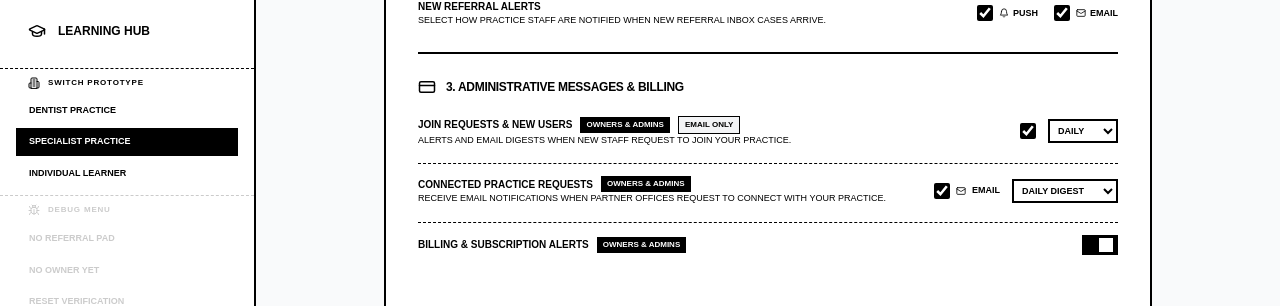
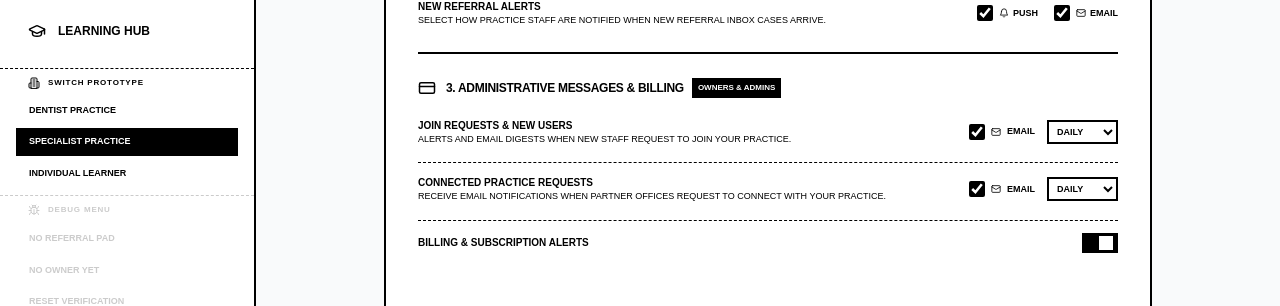
Before and after one commit to anton-g-kulikov/drtalk, a Next.js app: page /settings/notifications in a window 1280 px wide. Shown: the part 319-625 px from the top of the page. Built offline with nearby package versions, Linux system fonts and the light colour scheme; no server answers; the database is empty.

Commit message:
feat: update administrative notification UI with consistent toggle labels and expanded frequency options

```diff
--- a/src/app/settings/notifications/page.tsx
+++ b/src/app/settings/notifications/page.tsx
@@ -269,8 +269,9 @@ export default function NotificationsPage() {
           <div className="py-6 space-y-4">
             <div className="flex items-center gap-2.5">
               <CreditCard size={18} />
-              <h3 className="font-bold uppercase tracking-tight text-xs">
-                {isDentist ? '3. Administrative Messages' : '3. Administrative Messages & Billing'}
+              <h3 className="font-bold uppercase tracking-tight text-xs flex items-center gap-2">
+                <span>{isDentist ? '3. Administrative Messages' : '3. Administrative Messages & Billing'}</span>
+                <span className="text-[8px] font-black uppercase bg-black text-white px-1.5 py-0.5 tracking-normal">Owners & Admins</span>
               </h3>
             </div>
 
@@ -278,28 +279,28 @@ export default function NotificationsPage() {
               {/* Admin New User Requests & Join Requests */}
               <div className="flex items-center justify-between gap-4">
                 <div>
-                  <div className="flex items-center gap-2">
                   <p className="text-[10px] font-bold uppercase">Join Requests & New Users</p>
-                    <span className="text-[8px] font-black uppercase bg-black text-white px-1.5 py-0.5">Owners & Admins</span>
-                    <span className="text-[8px] font-bold uppercase bg-gray-100 text-black border border-black px-1.5 py-0.5">Email Only</span>
-                  </div>
                   <p className="text-[9px] text-muted-foreground uppercase">
                     Alerts and email digests when new staff request to join your practice.
                   </p>
                 </div>
                 <div className="flex items-center gap-3 shrink-0">
+                  <label className="flex items-center gap-1.5 cursor-pointer">
                     <input
                       type="checkbox"
                       checked={adminReportEnabled}
                       onChange={(e) => handleToggleAdminReport(e.target.checked)}
                       className="border-black rounded-none w-4 h-4 accent-black"
                     />
+                    <span className="text-[9px] font-bold uppercase"><Mail size={10} className="inline mr-1" /> Email</span>
+                  </label>
                   {adminReportEnabled && (
                     <select
                       value={adminReportFrequency}
                       onChange={(e) => handleSelectAdminFrequency(e.target.value)}
                       className="border-2 border-black p-1 text-[9px] font-bold uppercase bg-white outline-none cursor-pointer"
                     >
+                      <option value="instant">Instant</option>
                       <option value="daily">Daily</option>
                       <option value="weekly">Weekly</option>
                     </select>
@@ -310,10 +311,7 @@ export default function NotificationsPage() {
               {/* Connected Practice Requests */}
               <div className="flex items-center justify-between gap-4 border-t border-black border-dashed pt-3">
                 <div>
-                  <div className="flex items-center gap-2">
                   <p className="text-[10px] font-bold uppercase">Connected Practice Requests</p>
-                    <span className="text-[8px] font-black uppercase bg-black text-white px-1.5 py-0.5">Owners & Admins</span>
-                  </div>
                   <p className="text-[9px] text-muted-foreground uppercase">
                     Receive email notifications when partner offices request to connect with your practice.
                   </p>
@@ -335,8 +333,8 @@ export default function NotificationsPage() {
                       className="border-2 border-black p-1 text-[9px] font-bold uppercase bg-white outline-none cursor-pointer"
                     >
                       <option value="instant">Instant</option>
-                      <option value="daily">Daily Digest</option>
-                      <option value="weekly">Weekly Digest</option>
+                      <option value="daily">Daily</option>
+                      <option value="weekly">Weekly</option>
                     </select>
                   )}
                 </div>
@@ -346,10 +344,7 @@ export default function NotificationsPage() {
               {!isDentist && (
                 <div className="flex items-center justify-between gap-4 border-t border-black border-dashed pt-3">
                   <div>
-                    <div className="flex items-center gap-2">
                     <p className="text-[10px] font-bold uppercase">Billing & Subscription Alerts</p>
-                      <span className="text-[8px] font-black uppercase bg-black text-white px-1.5 py-0.5">Owners & Admins</span>
-                    </div>
                   </div>
                   <label className="relative inline-flex items-center cursor-pointer shrink-0">
                     <input
```
Also changed, not shown: 1 other file (tests, documents, lock files or other folders). Lines whose indentation alone changed are shown as unchanged.
